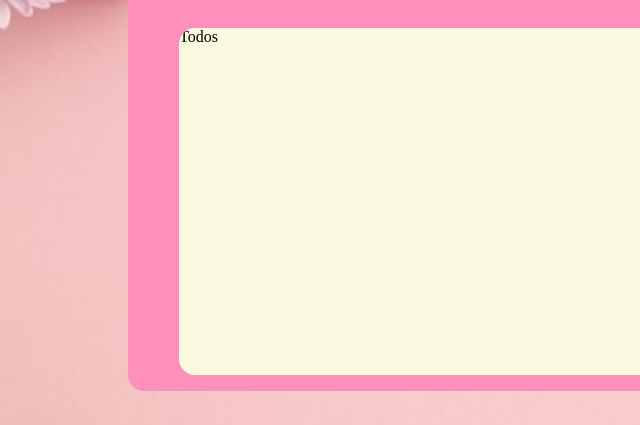
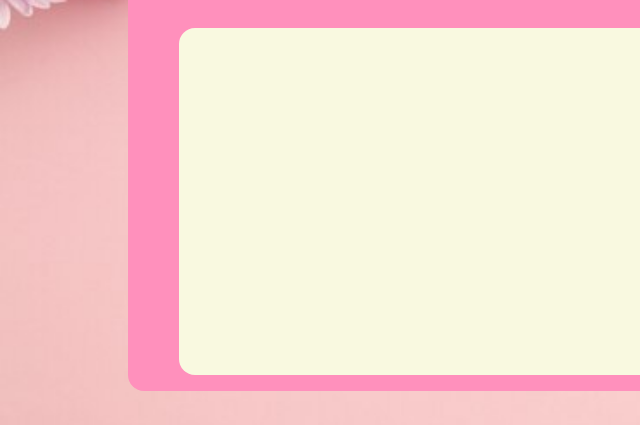
Before and after one commit to dipali2508/Todolist, a plain HTML site: page index.html in a window 1280 px wide. Shown: the part 318-743 px from the top of the page, 0-640 px from the left. Drawn offline with Linux system fonts and the light colour scheme.

Commit message:
Update index.html

```diff
--- a/index.html
+++ b/index.html
@@ -17,7 +17,7 @@
 
     </form>
     </div>
-    <div id="list-container">Todos</div>
+    <div id="list-container"></div>
     </div>
     <script src="script.js"></script>
 </body>
```
